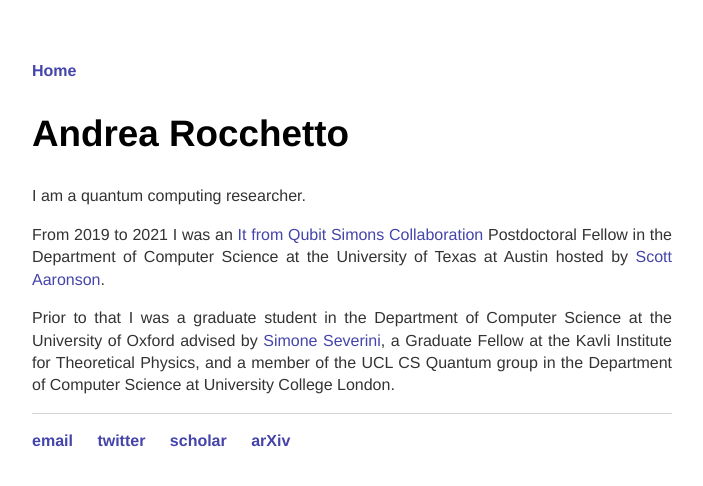
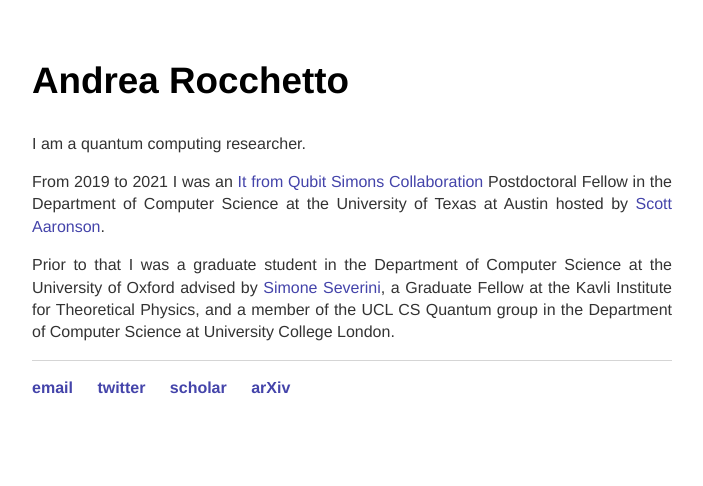
Before and after one commit to andrearocchetto/andrearocchetto.github.io, a Jekyll site: the page built from index.html, in a window 1280 px wide. Shown: the top 486 px of the page, without its empty margins (288-991 px from the left). Built offline with Jekyll 4.4.1, drawn with Linux system fonts in a browser that asks for light colours.

Commit message:
Update default.html

```diff
--- a/_layouts/default.html
+++ b/_layouts/default.html
@@ -13,8 +13,8 @@
 		<body>
 			<nav>
 	    		<ul>
-	        		<li><a href="/">Home</a></li>
-		        	<!-- <li><a href="/about">About</a></li> -->
+	        		<!--<li><a href="/">Home</a></li>
+		        	 <li><a href="/about">About</a></li> -->
 					<!--		<li><a href="/publications">Publications</a></li>
 	        		<li><a href="https://nbviewer.jupyter.org/github/andrearocchetto/andrearocchetto.github.io/blob/master/pdfs/CV_Andrea_Rocchetto_academic.pdf" target="_blank">CV</a></li> -->
 	    		</ul>
```
